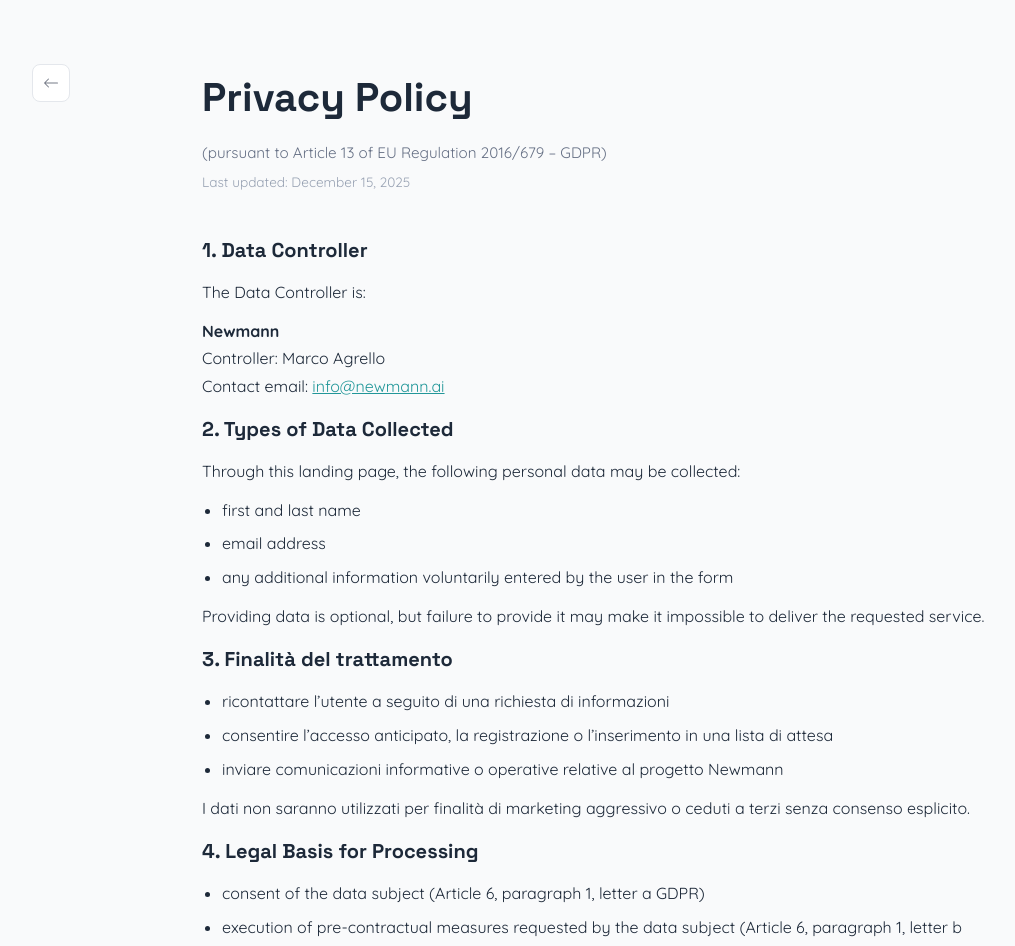
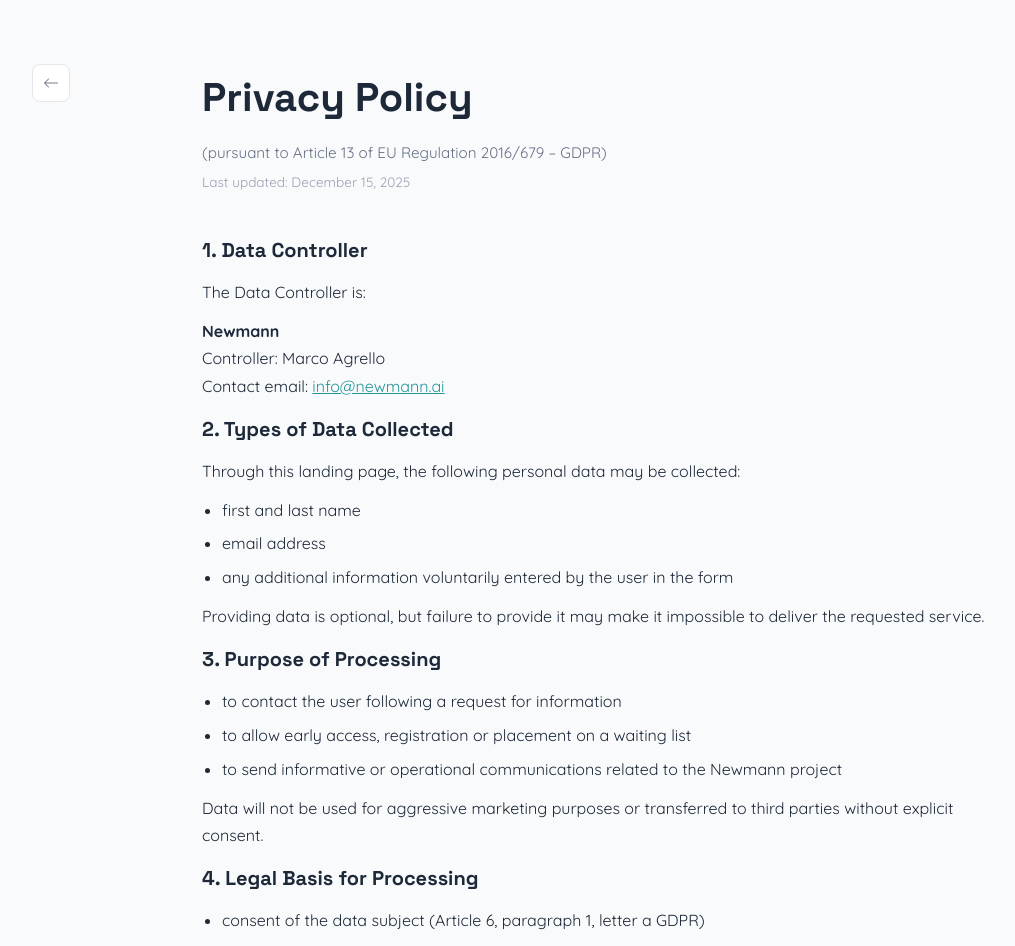
Before and after one commit to NewMann-Ai/landing, a React (Vite) app: page /terms-and-conditions in a window 1280 px wide. Shown: the top 946 px of the page, without its empty margins (32-1047 px from the left). Built offline with nearby package versions, Linux system fonts and the light colour scheme; a web font is replaced by a local one.

Commit message:
Translate Italian text to English in Terms and Conditions for improved accessibility

```diff
--- a/src/pages/Terms.jsx
+++ b/src/pages/Terms.jsx
@@ -67,24 +67,25 @@
                 </section>
 
                 <section>
-                    <h2>3. Finalità del trattamento</h2>
+                    <h2>3. Purpose of Processing</h2>
                     <ul>
                         <li>
-                            ricontattare l’utente a seguito di una richiesta di
-                            informazioni
+                            to contact the user following a request for
+                            information
                         </li>
                         <li>
-                            consentire l’accesso anticipato, la registrazione o
-                            l’inserimento in una lista di attesa
+                            to allow early access, registration or placement on
+                            a waiting list
                         </li>
                         <li>
-                            inviare comunicazioni informative o operative
-                            relative al progetto Newmann
+                            to send informative or operational communications
+                            related to the Newmann project
                         </li>
                     </ul>
                     <p>
-                        I dati non saranno utilizzati per finalità di marketing
-                        aggressivo o ceduti a terzi senza consenso esplicito.
+                        Data will not be used for aggressive marketing purposes
+                        or transferred to third parties without explicit
+                        consent.
                     </p>
                 </section>
 
```
